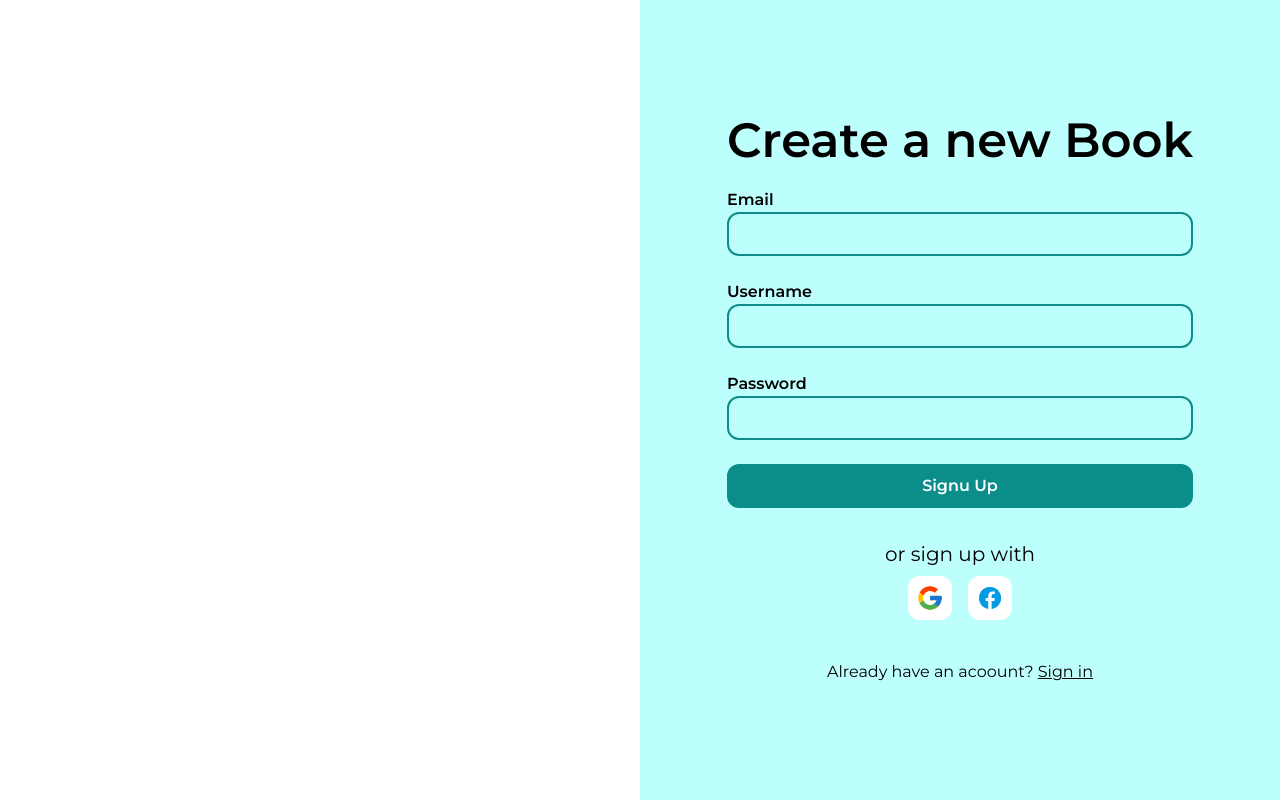
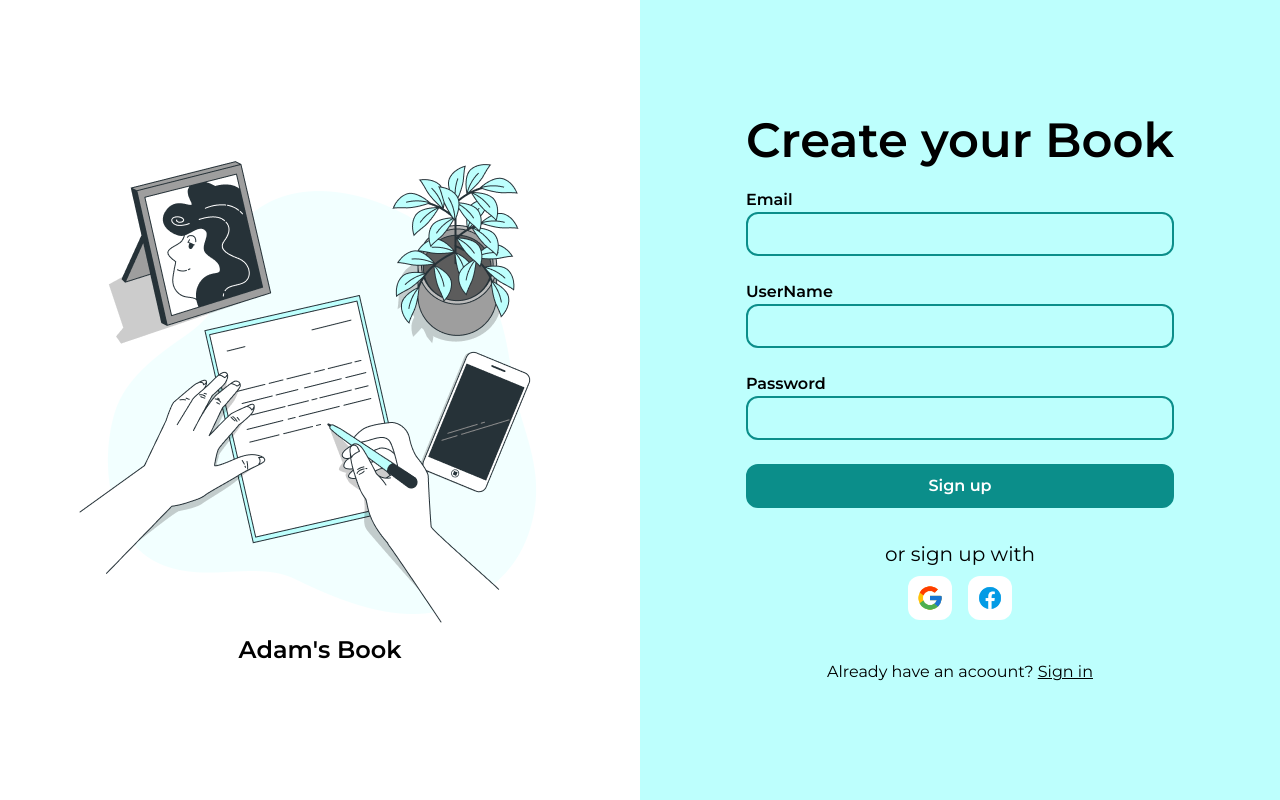
Before and after one commit to devpenzil/adams-book, a React (Create React App) app: page /signup in a window 1280 px wide. Built offline with nearby package versions, Linux system fonts and the light colour scheme.

Commit message:
Restructure : Signup  Page

```diff
--- a/src/App.js
+++ b/src/App.js
@@ -2,7 +2,7 @@ import {BrowserRouter as Router , Route} from 'react-router-dom'
 import Dashboard from "./pages/Dashboard";
 import LoginPage from "./pages/LoginPage/LoginPage"
 import ProfilePage from "./pages/ProfilePage"
-import SignupPage from "./pages/SignupPage"
+import SignupPage from "./pages/SignupPage/SignupPage"
 import './App.css'
 function App() {
   return (
--- a/src/components/SignupForm.jsx
+++ /dev/null
@@ -1,47 +0,0 @@
-import React from 'react'
-import google from '../assets/google.png'
-import facebook from '../assets/facebook.png'
-function SignupForm() {
-    return (
-        <div>
-            <div className="w-full bg-green-appgreen h-screen flex justify-center items-center">
-                <div>
-                    <div className="text-center text-5xl font-semibold">Create a new Book</div>
-                    <div>
-                        <div className="mt-6">
-                            <div className="font-semibold">Email</div>
-                            <input autoFocus className="p-2 w-full   font-semibold bg-green-appgreen border-2 border-green-appgreendark rounded-xl outline-none" type="email" name="username" id="username" />
-                        </div>
-                        <div className="mt-6">
-                            <div className="font-semibold">Username</div>
-                            <input className="p-2 w-full   font-semibold bg-green-appgreen border-2 border-green-appgreendark rounded-xl outline-none" type="text" name="username" id="username" />
-                        </div>
-                        <div className="mt-6">
-                            <div className="font-semibold">Password</div>
-                            <input className="p-2 w-full  font-semibold bg-green-appgreen border-2 border-green-appgreendark rounded-xl outline-none" type="password" name="username" id="username" />
-                        </div>
-                        <div className="mt-6 text-white">
-                            <button className="p-2 w-full font-semibold bg-green-appgreendark border-2 border-green-appgreendark rounded-xl outline-none text-base-white hover:opacity-60">Signu Up</button>
-                        </div>
-                    </div>
-                    <div className="mt-8">
-                        <div className="text-center text-xl">or sign up with</div>
-                        <div className="flex justify-center">
-                            <div className="bg-base-white cursor-pointer rounded-xl m-2 p-2">
-                                <img src={google} className="w-7" alt="" />
-                            </div>
-                            <div className="bg-base-white cursor-pointer rounded-xl m-2 p-2">
-                                <img src={facebook} className="w-7" alt="" />
-                            </div>
-                        </div>
-                    </div>
-                    <div className="text-center mt-8">
-                        Already have an acoount? <a href="#" className="underline">Sign in</a>
-                    </div>
-                </div>
-            </div>
-        </div>
-    )
-}
-
-export default SignupForm
--- a/src/pages/SignupPage.jsx
+++ b/src/pages/SignupPage/SignupPage.jsx
@@ -1,12 +1,12 @@
 import React from 'react'
-// import HomeImg from '../components/HomeImg'
-import SignupForm from '../components/SignupForm'
+import HomeImg from './components/HomeImg'
+import SignupForm from './components/SignupForm'
 function SignupPage() {
     return (
         <div>
             <div className="flex">
                 <div className="w-1/2">
-                    {/* <HomeImg /> */}
+                    <HomeImg />
                 </div>
                 <div className="w-1/2">
                     <SignupForm />
--- /dev/null
+++ b/src/pages/SignupPage/components/HomeImg.jsx
@@ -0,0 +1,16 @@
+import React from 'react'
+import img from '../../../assets/home-img.png'
+function HomeImg() {
+    return (
+        <div>
+            <div className="w-full min-h-screen flex justify-center items-center">
+                <div>
+                    <img src={img} alt="home img" />
+                    <div className="text-center text-2xl font-semibold">Adam's Book</div>
+                </div>
+            </div>
+        </div>
+    )
+}
+
+export default HomeImg
--- /dev/null
+++ b/src/pages/SignupPage/components/SignupForm.jsx
@@ -0,0 +1,38 @@
+import React from 'react'
+import google from '../../../assets/google.png'
+import facebook from '../../../assets/facebook.png'
+import Heading from '../../../components/Heading'
+import PrimaryInput from '../../../components/PrimaryInput'
+import PrimaryButton from '../../../components/PrimaryButton'
+import SocialButtons from '../../../components/SocialButtons'
+import Pageswitch from '../../../components/Pageswitch'
+function SignupForm() {
+    return (
+        <div>
+            <div className="w-full bg-green-appgreen h-screen flex justify-center items-center">
+                <div>
+                   <Heading label={"Create your Book"}/>
+                    <div>
+                        <PrimaryInput label={"Email"} type={"email"}/>
+                        <PrimaryInput label={"UserName"} type={"text"}/>
+                        <PrimaryInput label={"Password"} type={"password"}/>
+
+                        <PrimaryButton label={"Sign up"} />
+                    </div>
+                    <div className="mt-8">
+                        <div className="text-center text-xl">or sign up with</div>
+                        <div className="flex justify-center">
+                            <SocialButtons path={google} />
+                            <SocialButtons path={facebook} />
+                        </div>
+                    </div>
+                    <div className="text-center mt-8">
+                        <Pageswitch label={"Already have an acoount?"}  question={"Sign in"}/>
+                    </div>
+                </div>
+            </div>
+        </div>
+    )
+}
+
+export default SignupForm
```
